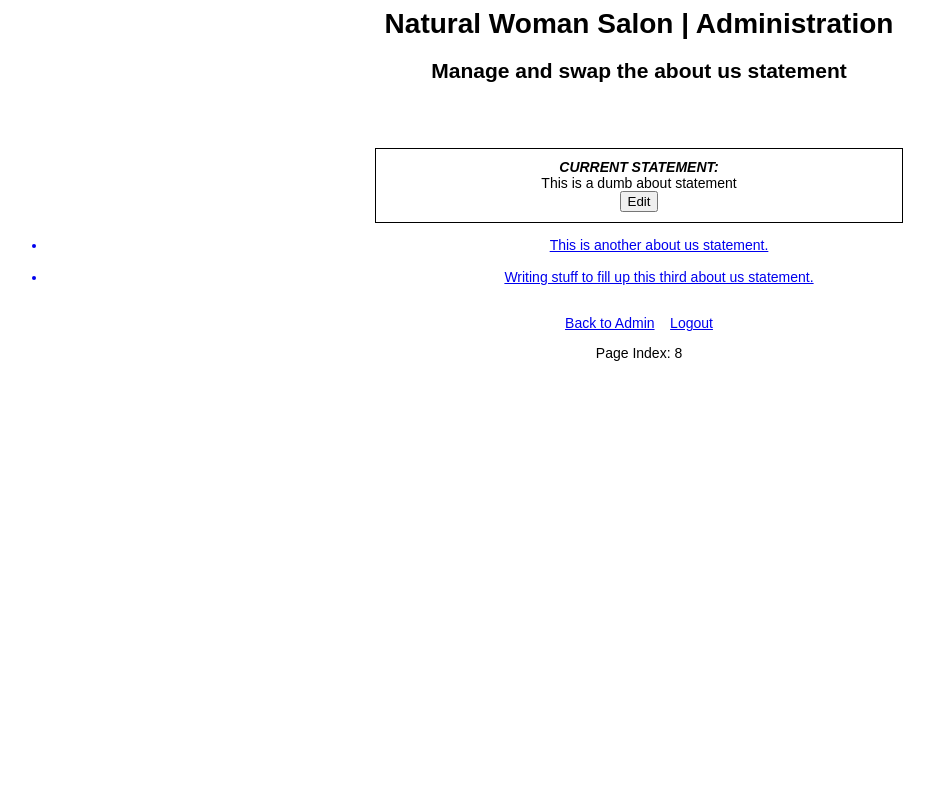
After one commit to ilewis01/NaturalWomanApplication, a Flask app: page /about_tool in a window 1280 px wide. The commit adds this page. Shown: the top 785 px of the page, without its empty margins (1-935 px from the left). Run offline with Flask 2, Linux system fonts and the light colour scheme; data comes from the database, SQL or seed files in the repository; some libraries are stand-ins or nearby versions.

Commit message:
Started adding admin pages

```diff
--- a/app.py
+++ b/app.py
@@ -5,15 +5,11 @@ app = Flask(__name__)
 app.config['SQLALCHEMY_DATABASE_URI'] = 'postgresql://redd:Oxley.5610@localhost:5433/natural_woman_db'
 app.config['SQLALCHEMY_TRACK_MODIFICATIONS'] = False
 
-# print("Running import test...")
-
 from resources.views import *
 from resources.functions import *
 from resources.models import *
 
 init_database()
-# product = fetch_product(1)
-# print("Product: " + str(product.service))
 
 if __name__ == '__main__':
     app.debug = True
--- a/resources/functions.py
+++ b/resources/functions.py
@@ -13,18 +13,27 @@ def init_database():
 	s3 = "Beat Yo Shit"
 	u1 = User("Phony", "Dude", "phony@fuckmail.com", "passwerd123")
 	u2 = User("Fake", "Bitch", "fake@hotmess.com", "dumbshit")
+	u3 = User("Test", "User", "test@test.com", "1234")
 	b1 = Blog("Blog entry 1", "This is just some dumb ass shit that I am typing to create this")
 	b2 = Blog("Put it up", "This is just another meaningless sentence")
 	a1 = About("This is a dumb about statement")
 	p1 = Product(s1, "Get that dirty shit smelling good", 30)
 	p2 = Product(s2, "Is yo shit nappy? Come get a damn perm bitch", 40)
-	p3 = Product(s3, "Get yo shit tight for the club tonight so you can ind yourself a man", 80)
+	p3 = Product(s3, "Get yo shit tight for the club tonight so you can find yourself a man", 80)
+
+	a2 = About("This is another about us statement.")
+	a3 = About("Writing stuff to fill up this third about us statement.")
+	a2.is_current = False
+	a3.is_current = False
 
 	db.session.add(u1)
 	db.session.add(u2)
+	db.session.add(u3)
 	db.session.add(b1)
 	db.session.add(b2)
 	db.session.add(a1)
+	db.session.add(a2)
+	db.session.add(a3)
 	db.session.add(p1)
 	db.session.add(p2)
 	db.session.add(p3)
@@ -87,6 +96,91 @@ def contact_content():
 	content['title'] = "Natural Woman Salon | Contact Us"
 	content['btn_data'] = 5
 	return content
+
+def admin_home_content():
+	content = {}
+	content['title'] = "Natural Woman Salon | Administration"
+	content['btn_data'] = 6
+	return content
+
+def new_blog_content():
+	content = {}
+	content['title'] = "Natural Woman Salon | New Blog Post"
+	content['btn_data'] = 6
+	return content
+
+def blog_tool_content():
+	content = {}
+	content['title'] = "Natural Woman Salon | Manage Blog Post"
+	content['btn_data'] = 7
+	content['blogs'] = get_formatted_blogs()
+	return content
+
+def about_tool_content():
+	content = {}
+	content['title'] = "Natural Woman Salon | Administration"
+	content['btn_data'] = 8
+	current = About.query.filter_by(is_current=True).one()
+	abouts = About.query.all()
+	a_list = []
+	for a in abouts:
+		if a.id != current.id:
+			a_list.append(a)
+	content['current'] = current
+	content['inactive'] = a_list
+	return content
+
+def product_tool_content():
+	content = {}
+	content['title'] = "Natural Woman Salon | Product Management"
+	content['btn_data'] = 9
+	content['products'] = Product.query.all()
+	return content
+
+def gallery_tool_content():
+	content = {}
+	content['title'] = "Natural Woman Salon | Gallery Management"
+	content['btn_data'] = 10
+	return content
+
+def company_tool_content():
+	content = {}
+	content['title'] = "Natural Woman Salon | Admin Tools"
+	content['btn_data'] = 11
+	return content
+
+def account_tool_content():
+	content = {}
+	content['title'] = "Natural Woman Salon | My Account"
+	content['btn_data'] = 12
+	return content
+
+def user_tool_content():
+	content = {}
+	content['title'] = "Natural Woman Salon | User Management"
+	content['btn_data'] = 13
+	content['users'] = get_model_list("User") #be sure to edit this and limit who shows up
+	return content
+
+def get_formatted_blogs():
+	blogs = Blog.query.all()
+	b_list = []
+	for b in blogs:
+		data = {}
+		date = date_format(b.date)
+		data['f_date'] = date
+		data['blog'] = b
+		b_list.append(data)
+	return b_list
+
+def exclude_current_about(aid):
+	results = []
+	aid = int(aid)
+	a_list = fetch_about(aid)
+	for a in a_list:
+		if int(a.id) != aid:
+			results.append(a)
+	return results
 
 def get_users():
 	return User.query.all()
--- a/resources/views.py
+++ b/resources/views.py
@@ -38,3 +38,58 @@ def blog():
 def contact():
 	content = contact_content()
 	return render_template('user/contact.html', **content)
+
+@app.route('/admin_home', methods=['POST', "GET"])
+def admin_home():
+	if request.method == 'POST':
+		email = request.form['email']
+		password = request.form['password']
+		content = admin_home_content()
+	else:
+		content = admin_home_content()
+	return render_template('admin/home.html', **content)
+
+@app.route('/new_blog')
+def new_blog():
+	content = new_blog_content()
+	return render_template('admin/new_blog.html', **content)
+
+@app.route('/blog_tool')
+def blog_tool():
+	content = blog_tool_content()
+	return render_template('admin/blog_tool.html', **content)
+
+@app.route('/about_tool')
+def about_tool():
+	content = about_tool_content()
+	return render_template('admin/about_tool.html', **content)
+
+@app.route('/product_tool')
+def product_tool():
+	content = product_tool_content()
+	return render_template('admin/product_tool.html', **content)
+
+@app.route('/gallery_tool')
+def gallery_tool():
+	content = gallery_tool_content()
+	return render_template('admin/gallery_tool.html', **content)
+
+@app.route('/company_tool')
+def company_tool():
+	content = company_tool_content()
+	return render_template('admin/company_tool.html', **content)
+
+@app.route('/account_tool')
+def account_tool():
+	content = account_tool_content()
+	return render_template('admin/account_tool.html', **content)
+
+@app.route('/user_tool')
+def user_tool():
+	content = user_tool_content()
+	return render_template('admin/user_tool.html', **content)
+
+@app.route('/email')
+def email():
+	content = {}
+	return render_template('admin/email.html', **content)
--- /dev/null
+++ b/templates/admin/about_tool.html
@@ -0,0 +1,20 @@
+<body style="font-family:Arial; text-align:center; font-size:14px; color:black;">
+	<h1>{{title}}</h1>
+	<h2>Manage and swap the about us statement</h2>
+	<br><br><br>
+	<div style="padding:10px; border:1px solid black; width:40%; margin:auto;"><b><em>CURRENT STATEMENT:</em></b><br>{{current.statement}}<br><button onClick="javascript: load_about_editor('{{current.id}}');">Edit</button></div>
+
+	<form action="/about_edited" method="post">
+		<ul>
+			{% for i in inactive %}
+			<a href="javascript: load_about_editor('{{i.id}}');">
+				<li>{{i.statement}}</li>
+			</a><br>
+			{% endfor %}
+		</ul>
+	</form>
+
+	<a href="/admin_home">Back to Admin</a> &nbsp&nbsp
+	<a href="/">Logout</a>
+	<p>Page Index: {{btn_data}}</p>
+</body>
--- a/templates/admin/admin.html
+++ b/templates/admin/admin.html
@@ -0,0 +1,4 @@
+
+<body style="background:#cccccc; font-style:arial; color:black">
+	<h1 style+"color:green">Administrative Tools</h1>
+</body>
```
Also changed, not shown: templates/admin/blog_tool.html (added, +19 -0 lines), templates/admin/home.html (+21 -0 lines), templates/admin/new_blog.html (added, +15 -0 lines), templates/admin/product_tool.html (added, +18 -0 lines), templates/user/index.html (+9 -0 lines), templates/admin/account_tool.html (added), templates/admin/company_tool.html (added), templates/admin/email.html (added), templates/admin/gallery_tool.html (added), templates/admin/user_tool.html (added).
